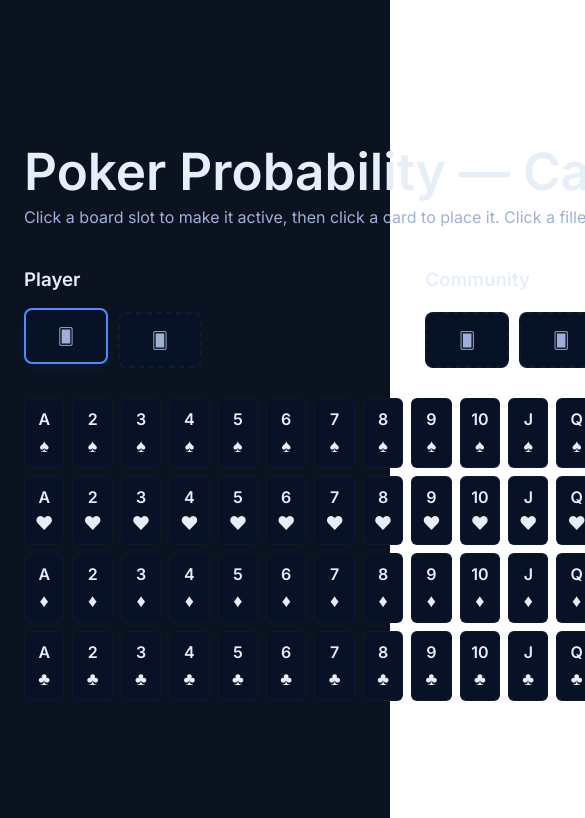
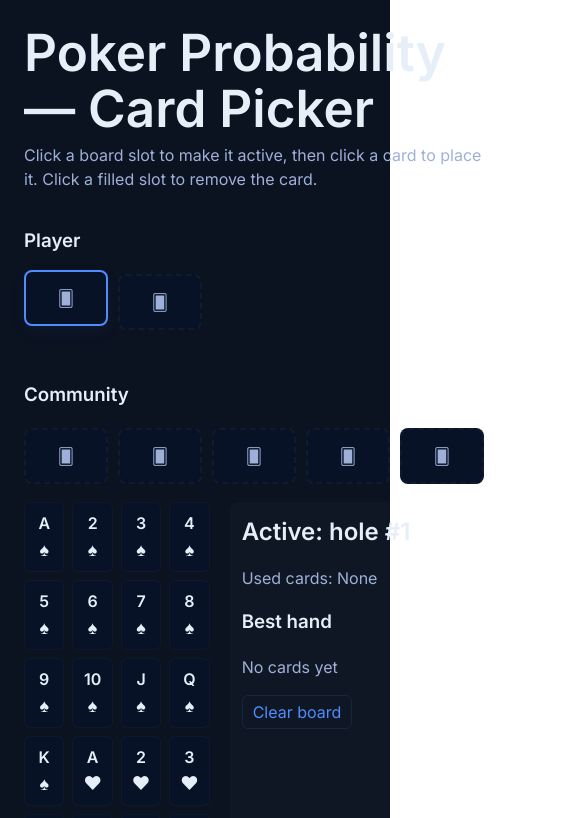
Before and after one commit to him1231/poker-probability-calculator, a React (Vite) app: page / in a window 390 px wide. Shown: the top 818 px of the page, 585 px wide, since content can reach past the window. Built offline with nearby package versions, Linux system fonts and the light colour scheme.

Commit message:
feat: evaluate and display best hand; responsive mobile layout for deck

```diff
--- a/src/App.css
+++ b/src/App.css
@@ -37,10 +37,24 @@ header p{ margin:0 0 18px; color:var(--muted) }
 .card.disabled{ opacity:0.28; pointer-events:none }
 .card:hover{ transform:translateY(-2px); transition:transform .12s }
 
-.summary{ width:220px; background:rgba(255,255,255,0.02); border-radius:8px; padding:12px }
+.summary{ width:260px; background:rgba(255,255,255,0.02); border-radius:8px; padding:12px }
 .summary h2{ margin:0 0 8px }
 .summary p{ color:var(--muted) }
+.best-hand{ margin:8px 0 }
+.best-hand .hand-cards{ margin-top:6px }
+.mini-card{ display:inline-block; background:var(--panel); border:1px solid rgba(255,255,255,0.04); padding:6px 8px; border-radius:6px; margin-right:6px }
 .actions{ margin-top:12px }
 .actions button{ background:transparent; color:var(--accent); border:1px solid rgba(79,140,255,0.12); padding:6px 10px; border-radius:6px }
 
 footer{ margin-top:18px; color:var(--muted) }
+
+/* responsive tweaks for mobile */
+@media (max-width: 600px){
+  .deck{ grid-template-columns: repeat(7, 1fr) }
+  .board{ flex-direction:column }
+  .summary{ width:100% }
+}
+
+@media (max-width: 420px){
+  .deck{ grid-template-columns: repeat(4, 1fr) }
+}
--- a/src/App.jsx
+++ b/src/App.jsx
@@ -135,6 +135,20 @@ export default function App(){
         <aside className="summary">
           <h2>{target ? `Active: ${target.area} #${target.index+1}` : 'Active: none'}</h2>
           <p>Used cards: {[...hole, ...community].filter(Boolean).map(c=>c.code).join(', ') || 'None'}</p>
+          <div className="best-hand">
+            <h3>Best hand</h3>
+            {(() => {
+              const all = [...hole, ...community].filter(Boolean)
+              const best = bestHand(all)
+              if(!best) return <p className="muted">No cards yet</p>
+              return (
+                <div>
+                  <strong>{best.name}</strong>
+                  <div className="hand-cards">{best.cards.map(code => <span key={code} className="mini-card">{code}</span>)}</div>
+                </div>
+              )
+            })()}
+          </div>
           <div className="actions">
             <button onClick={clearAll}>Clear board</button>
           </div>
```
